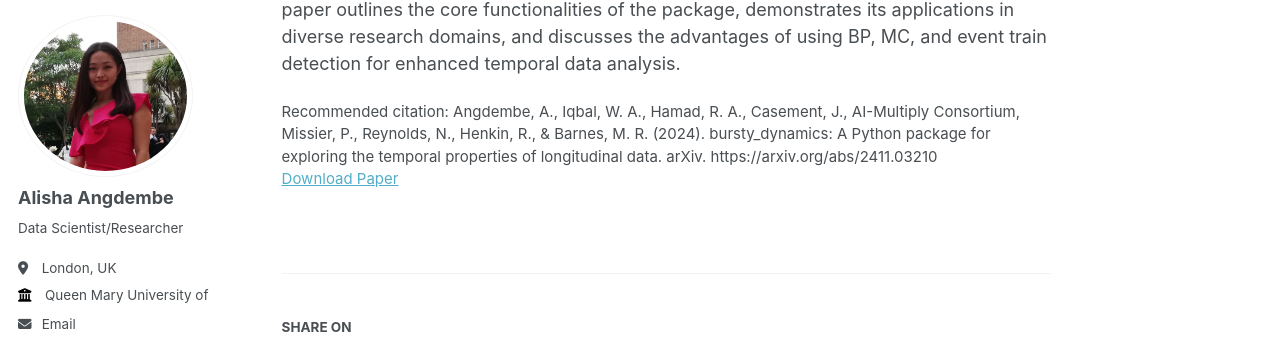
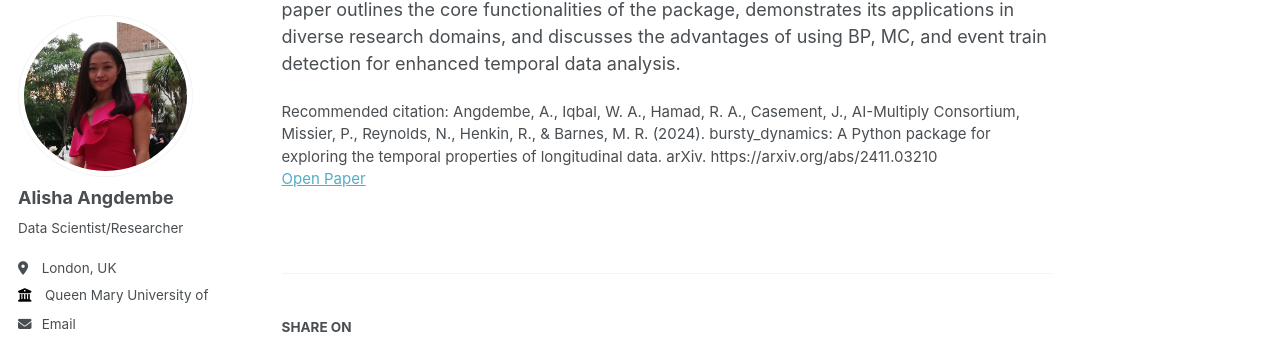
Before and after one commit to AlishaAng/AlishaAng.github.io, a Jekyll site: the page built from _publications/2024-1.md, in a window 1280 px wide and 900 px high, scrolled down 617 px. Shown: the part 91-434 px from the top of the window. Built offline with Jekyll 4.4.1, drawn with Linux system fonts in a browser that asks for light colours; some web fonts are replaced.

Commit message:
Update single.html

```diff
--- a/_layouts/single.html
+++ b/_layouts/single.html
@@ -48,9 +48,9 @@ layout: default
         {{ content }}
 
         {% if page.citation and page.paperurl and page.slidesurl %}
-          <p style="font-size: smaller">Recommended citation: {{ page.citation }}<br /><a href="{{ page.paperurl }}">Download Paper</a> | <a href="{{ page.slidesurl }}">Download Slides</a></p>
+          <p style="font-size: smaller">Recommended citation: {{ page.citation }}<br /><a href="{{ page.paperurl }}">Open Paper</a> | <a href="{{ page.slidesurl }}">Download Slides</a></p>
         {% elsif page.citation and page.paperurl %}
-          <p style="font-size: smaller">Recommended citation: {{ page.citation }}<br /><a href="{{ page.paperurl }}">Download Paper</a></p>
+          <p style="font-size: smaller">Recommended citation: {{ page.citation }}<br /><a href="{{ page.paperurl }}">Open Paper</a></p>
         {% elsif page.citation and page.slidesurl %}
           <p style="font-size: smaller">Recommended citation: {{ page.citation }}<br /><a href="{{ page.slidesurl }}">Download Slides</a></p>
         {% elsif page.citation %}
```
